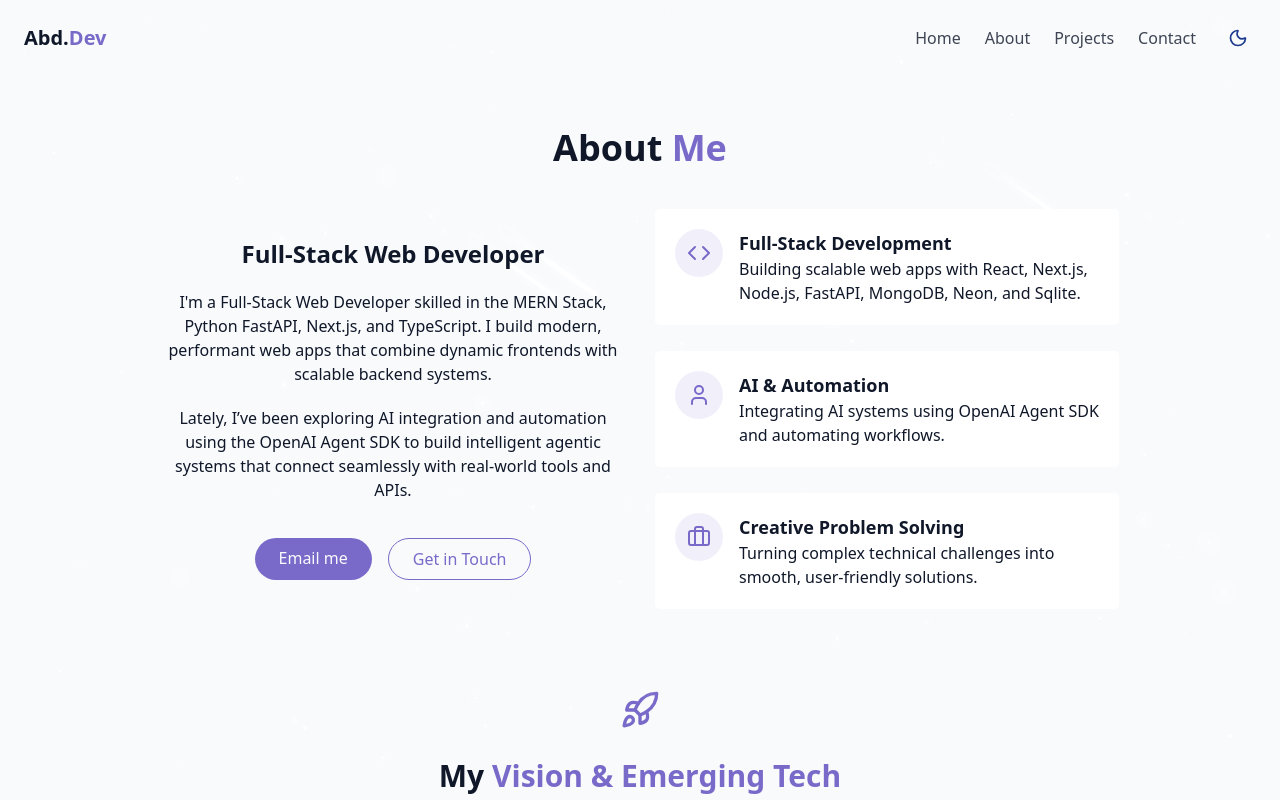
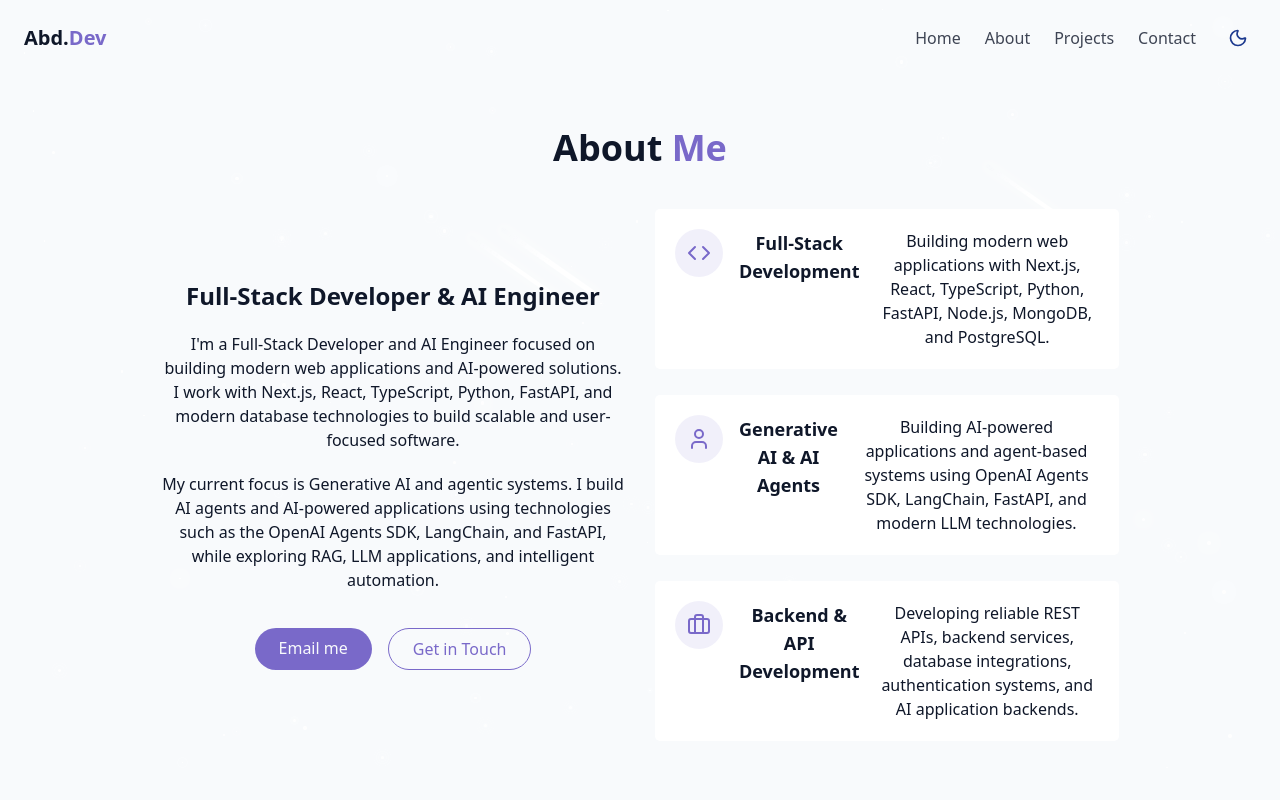
Before and after one commit to abdullahN111/portfolioabd-v2, a React (Vite) app: page /about in a window 1280 px wide. Shown: the top 800 px of the page. Built offline with nearby package versions, Linux system fonts and the light colour scheme.

Commit message:
added new content

```diff
--- a/src/components/AboutSection.jsx
+++ b/src/components/AboutSection.jsx
@@ -11,18 +11,22 @@ const AboutSection = () => {
 
         <div className="grid grid-cols-1 md:grid-cols-2 gap-8 sm:gap-7 items-center">
           <div className="space-y-5">
-            <h3 className="text-2xl font-semibold">Full-Stack Web Developer</h3>
+            <h3 className="text-2xl font-semibold">
+              Full-Stack Developer & AI Engineer
+            </h3>
 
             <p className="text-muted-foreground">
-              I'm a Full-Stack Web Developer skilled in the MERN Stack, Python
-              FastAPI, Next.js, and TypeScript. I build modern, performant web
-              apps that combine dynamic frontends with scalable backend systems.
+              I'm a Full-Stack Developer and AI Engineer focused on building
+              modern web applications and AI-powered solutions. I work with
+              Next.js, React, TypeScript, Python, FastAPI, and modern database
+              technologies to build scalable and user-focused software.
             </p>
 
             <p className="text-muted-foreground">
-              Lately, I’ve been exploring AI integration and automation using
-              the OpenAI Agent SDK to build intelligent agentic systems that
-              connect seamlessly with real-world tools and APIs.
+              My current focus is Generative AI and agentic systems. I build AI
+              agents and AI-powered applications using technologies such as the
+              OpenAI Agents SDK, LangChain, and FastAPI, while exploring RAG,
+              LLM applications, and intelligent automation.
             </p>
 
             <div className="flex flex-col sm:flex-row gap-4 pt-4 justify-center">
@@ -48,15 +52,13 @@ const AboutSection = () => {
                 <div className="p-3 rounded-full bg-primary/10">
                   <Code className="h-6 w-6 text-primary" />
                 </div>
-                <div className="text-left">
                 <h4 className="font-semibold text-lg">
                   Full-Stack Development
                 </h4>
                 <p className="text-muted-foreground">
-                    Building scalable web apps with React, Next.js, Node.js,
-                    FastAPI, MongoDB, Neon, and Sqlite.
+                  Building modern web applications with Next.js, React,
+                  TypeScript, Python, FastAPI, Node.js, MongoDB, and PostgreSQL.
                 </p>
-                </div>
               </div>
             </div>
 
@@ -65,13 +67,14 @@ const AboutSection = () => {
                 <div className="p-3 rounded-full bg-primary/10">
                   <User className="h-6 w-6 text-primary" />
                 </div>
-                <div className="text-left">
-                  <h4 className="font-semibold text-lg">AI & Automation</h4>
+                <h4 className="font-semibold text-lg">
+                  Generative AI & AI Agents
+                </h4>
                 <p className="text-muted-foreground">
-                    Integrating AI systems using OpenAI Agent SDK and automating
-                    workflows.
+                  Building AI-powered applications and agent-based systems using
+                  OpenAI Agents SDK, LangChain, FastAPI, and modern LLM
+                  technologies.
                 </p>
-                </div>
               </div>
             </div>
 
@@ -80,15 +83,14 @@ const AboutSection = () => {
                 <div className="p-3 rounded-full bg-primary/10">
                   <Briefcase className="h-6 w-6 text-primary" />
                 </div>
-                <div className="text-left">
                 <h4 className="font-semibold text-lg">
-                    Creative Problem Solving
+                  Backend & API Development
                 </h4>
                 <p className="text-muted-foreground">
-                    Turning complex technical challenges into smooth,
-                    user-friendly solutions.
+                  Developing reliable REST APIs, backend services, database
+                  integrations, authentication systems, and AI application
+                  backends.
                 </p>
-                </div>
               </div>
             </div>
           </div>
--- a/src/components/HeroSection.jsx
+++ b/src/components/HeroSection.jsx
@@ -20,16 +20,18 @@ export const HeroSection = () => {
         </h1>
 
         <p className="text-base sm:text-lg md:text-xl text-muted-foreground mx-auto max-w-2xl opacity-0 animate-fade-in-delay-3">
-          I’m a passionate{" "}
-          <span className="text-primary font-medium">Full-Stack Developer</span>{" "}
-          crafting scalable web solutions using modern technologies. I build
-          elegant front-ends and robust back-ends that deliver seamless user
-          experiences.
+          I’m a{" "}
+          <span className="text-primary font-medium">
+            Full-Stack Developer & AI Engineer
+          </span>{" "}
+          focused on building scalable web applications and AI-powered
+          solutions. I work with modern technologies to create practical,
+          intelligent, and user-focused software.
         </p>
 
         <div className="flex flex-col sm:flex-row justify-center gap-4 pt-4 sm:pt-6 opacity-0 animate-fade-in-delay-4 max-w-44 sm:max-w-full mx-auto">
           <a
-            href="/AbdullahResume.pdf"
+            href="/AbdullahCV.pdf"
             download
             className="border border-primary text-primary font-semibold px-4 py-3 rounded-lg hover:bg-primary hover:text-white transition flex items-center justify-center gap-2"
           >
--- a/src/components/SkillsSection.jsx
+++ b/src/components/SkillsSection.jsx
@@ -3,31 +3,32 @@ import { cn } from "@/lib/utils";
 import { skills, categories } from "@/data/skills";
 
 export const SkillsSection = () => {
-  const [activeCategory, setActiveCategory] = useState("frontend");
+  const [activeCategory, setActiveCategory] = useState("ai");
 
   const filteredSkills = skills.filter(
-    (skill) => skill.category === activeCategory
+    (skill) => skill.category === activeCategory,
   );
+
   return (
     <section id="expertise" className="py-12 relative bg-secondary/30">
       <div className="container mx-auto max-w-5xl">
         <h2 className="text-3xl md:text-4xl font-bold text-center">
-          My <span className="text-primary">Tech Stack</span>
+          My <span className="text-primary">Tech & Expertise</span>
         </h2>
 
         <div className="flex flex-wrap justify-center gap-4 my-12">
-          {categories.map((category, key) => (
+          {categories.map((category) => (
             <button
-              key={key}
-              onClick={() => setActiveCategory(category)}
+              key={category.id}
+              onClick={() => setActiveCategory(category.id)}
               className={cn(
-                "px-5 py-2 rounded-full transition-colors duration-300 uppercase cursor-pointer",
-                activeCategory === category
+                "px-5 py-2 rounded-full transition-colors duration-300 cursor-pointer",
+                activeCategory === category.id
                   ? "bg-primary text-primary-foreground"
-                  : "bg-secondary/70 text-forefround hover:bd-secondary"
+                  : "bg-secondary/70 text-foreground hover:bg-secondary",
               )}
             >
-              {category}
+              {category.label}
             </button>
           ))}
         </div>
@@ -43,14 +44,16 @@ export const SkillsSection = () => {
               >
                 <div className="flex justify-between items-center mb-4">
                   <h3 className="font-semibold text-lg">{skill.name}</h3>
+
                   <span>
                     <Icon color={skill.color} size={22} />
                   </span>
                 </div>
+
                 <div className="w-full bg-secondary/50 h-2 rounded-full overflow-hidden">
                   <div
                     className="bg-primary h-2 rounded-full origin-left animate-[grow_1.5s_ease-out]"
-                    style={{ width: skill.level + "%" }}
+                    style={{ width: `${skill.level}%` }}
                   />
                 </div>
 
--- a/src/data/links.js
+++ b/src/data/links.js
@@ -1,4 +1,4 @@
-import { Github, Linkedin, Instagram } from "lucide-react";
+import { Github, Linkedin, Twitter } from "lucide-react";
 
 export const navItems = [
   { name: "Home", href: "/" },
@@ -19,8 +19,8 @@ export const socialLinks = [
     Icon: Linkedin,
   },
   {
-    href: "https://www.instagram.com/i_abdullahn/",
-    label: "Instagram",
-    Icon: Instagram,
+    href: "https://www.x.com/i_abdullahnn/",
+    label: "Twitter",
+    Icon: Twitter,
   },
 ];
--- a/src/data/skills.js
+++ b/src/data/skills.js
@@ -1,6 +1,4 @@
 import {
-  FaHtml5,
-  FaCss3Alt,
   FaJsSquare,
   FaReact,
   FaNodeJs,
@@ -10,7 +8,9 @@ import {
   FaFigma,
   FaDatabase,
   FaPhp,
+  FaRobot,
 } from "react-icons/fa";
+
 import {
   SiTypescript,
   SiTailwindcss,
@@ -21,29 +21,16 @@ import {
   SiPostgresql,
   SiSqlite,
   SiPandas,
-  SiScikitlearn,
   SiVercel,
   SiSanity,
   SiOpenai,
   SiMysql,
 } from "react-icons/si";
+
 import { VscVscode } from "react-icons/vsc";
 
 export const skills = [
-  {
-    name: "HTML",
-    level: 90,
-    category: "frontend",
-    icon: FaHtml5,
-    color: "#E34F26",
-  },
-  {
-    name: "CSS",
-    level: 85,
-    category: "frontend",
-    icon: FaCss3Alt,
-    color: "#1572B6",
-  },
+
   {
     name: "JavaScript",
     level: 85,
@@ -80,46 +67,13 @@ export const skills = [
     color: "#000000",
   },
 
-  {
-    name: "Node.js",
-    level: 75,
-    category: "backend",
-    icon: FaNodeJs,
-    color: "#68A063",
-  },
-  {
-    name: "Express",
-    level: 70,
-    category: "backend",
-    icon: SiExpress,
-    color: "#828282",
-  },
+
+
   {
     name: "Python",
-    level: 95,
+    level: 90,
     category: "backend",
     icon: FaPython,
-    color: "#3776AB",
-  },
-  {
-    name: "PHP",
-    level: 80,
-    category: "backend",
-    icon: FaPhp,
-    color: "#3776AB",
-  },
-  {
-    name: "SQL",
-    level: 75,
-    category: "backend",
-    icon: SiMysql,
-    color: "#3776AB",
-  },
-  {
-    name: "MySQL",
-    level: 75,
-    category: "tools/cms",
-    icon: SiMysql,
     color: "#3776AB",
   },
   {
@@ -130,125 +84,200 @@ export const skills = [
     color: "#009688",
   },
   {
+    name: "Node.js",
+    level: 75,
+    category: "backend",
+    icon: FaNodeJs,
+    color: "#68A063",
+  },
+  {
+    name: "Express.js",
+    level: 70,
+    category: "backend",
+    icon: SiExpress,
+    color: "#828282",
+  },
+  {
+    name: "PHP",
+    level: 80,
+    category: "backend",
+    icon: FaPhp,
+    color: "#777BB4",
+  },
+  {
+    name: "REST APIs",
+    level: 80,
+    category: "backend",
+    icon: FaDatabase,
+    color: "#336791",
+  },
+
+
+
+  {
+    name: "OpenAI Agents SDK",
+    level: 80,
+    category: "ai",
+    icon: SiOpenai,
+    color: "#412991",
+  },
+  {
+    name: "LangChain",
+    level: 70,
+    category: "ai",
+    icon: FaRobot,
+    color: "#1C3C3C",
+  },
+  {
+    name: "LangGraph",
+    level: 65,
+    category: "ai",
+    icon: FaRobot,
+    color: "#1C3C3C",
+  },
+  {
+    name: "LLM Applications",
+    level: 75,
+    category: "ai",
+    icon: FaRobot,
+    color: "#412991",
+  },
+  {
+    name: "RAG",
+    level: 65,
+    category: "ai",
+    icon: FaRobot,
+    color: "#412991",
+  },
+  {
+    name: "AI Agents",
+    level: 80,
+    category: "ai",
+    icon: FaRobot,
+    color: "#412991",
+  },
+  {
+    name: "Prompt Engineering",
+    level: 80,
+    category: "ai",
+    icon: FaRobot,
+    color: "#412991",
+  },
+
+
+
+  {
     name: "MongoDB",
     level: 80,
-    category: "backend",
+    category: "databases",
     icon: SiMongodb,
     color: "#47A248",
   },
   {
     name: "PostgreSQL",
-    level: 60,
-    category: "backend",
+    level: 65,
+    category: "databases",
     icon: SiPostgresql,
     color: "#336791",
   },
   {
+    name: "MySQL",
+    level: 75,
+    category: "databases",
+    icon: SiMysql,
+    color: "#4479A1",
+  },
+  {
     name: "SQLite",
     level: 80,
-    category: "backend",
+    category: "databases",
     icon: SiSqlite,
     color: "#003B57",
   },
   {
     name: "Neon",
     level: 80,
-    category: "backend",
+    category: "databases",
     icon: FaDatabase,
-    color: "#00FFFF",
+    color: "#00E5FF",
   },
 
-  {
-    name: "OpenAI Agent SDK",
-    level: 80,
-    category: "ai/ml",
-    icon: SiOpenai,
-    color: "#412991",
-  },
-  {
-    name: "Python",
-    level: 85,
-    category: "ai/ml",
-    icon: FaPython,
-    color: "#FFD43B",
-  },
-  {
-    name: "Machine Learning (Scikit-learn)",
-    level: 40,
-    category: "ai/ml",
-    icon: SiScikitlearn,
-    color: "#F7931E",
-  },
-  {
-    name: "FastAPI",
-    level: 80,
-    category: "ai/ml",
-    icon: SiFastapi,
-    color: "#009688",
-  },
-  {
-    name: "Pandas/Numpy",
-    level: 70,
-    category: "ai/ml",
-    icon: SiPandas,
-    color: "#150458",
-  },
 
   {
     name: "Git",
     level: 90,
-    category: "tools/cms",
+    category: "tools",
     icon: FaGitAlt,
     color: "#F05032",
   },
   {
     name: "GitHub",
     level: 90,
-    category: "tools/cms",
+    category: "tools",
     icon: FaGithub,
     color: "#181717",
   },
   {
+    name: "VS Code",
+    level: 95,
+    category: "tools",
+    icon: VscVscode,
+    color: "#007ACC",
+  },
+  {
     name: "Figma",
     level: 80,
-    category: "tools/cms",
+    category: "tools",
     icon: FaFigma,
     color: "#F24E1E",
   },
   {
-    name: "VS Code",
-    level: 95,
-    category: "tools/cms",
-    icon: VscVscode,
-    color: "#007ACC",
-  },
-  {
     name: "Sanity CMS",
     level: 90,
-    category: "tools/cms",
+    category: "tools",
     icon: SiSanity,
     color: "#F03E2F",
   },
   {
     name: "Vercel",
     level: 85,
-    category: "tools/cms",
+    category: "tools",
     icon: SiVercel,
     color: "#000000",
   },
 ];
 
-export const categories = ["frontend", "backend", "tools/cms"];
-
+export const categories = [
+  {
+    id: "frontend",
+    label: "Frontend Development",
+  },
+  {
+    id: "backend",
+    label: "Backend Development",
+  },
+  {
+    id: "ai",
+    label: "AI & Intelligent Systems",
+  },
+  {
+    id: "databases",
+    label: "Databases",
+  },
+  {
+    id: "tools",
+    label: "Tools & Platforms",
+  },
+];
 
 export const exploringSkills = [
-              "OpenAI Agent SDK",
-              "Prompt Engineering",
-              "n8n Workflows",
-              "Model Context Protocol (MCP)",
-              "Machine Learning",
-              "Data Science",
-              "DSA",
-              "Databases",
-              "Backend Architecture",
-            ]
+  "Advanced AI Agents",
+  "RAG Systems",
+  "Model Context Protocol (MCP)",
+  "n8n Workflows",
+  "Generative AI",
+  "Machine Learning",
+  "Data Science",
+  "DSA",
+  "Backend Architecture",
+];
```
Also changed, not shown: 2 other files (tests, documents, lock files or other folders). Lines whose indentation alone changed are shown as unchanged.
